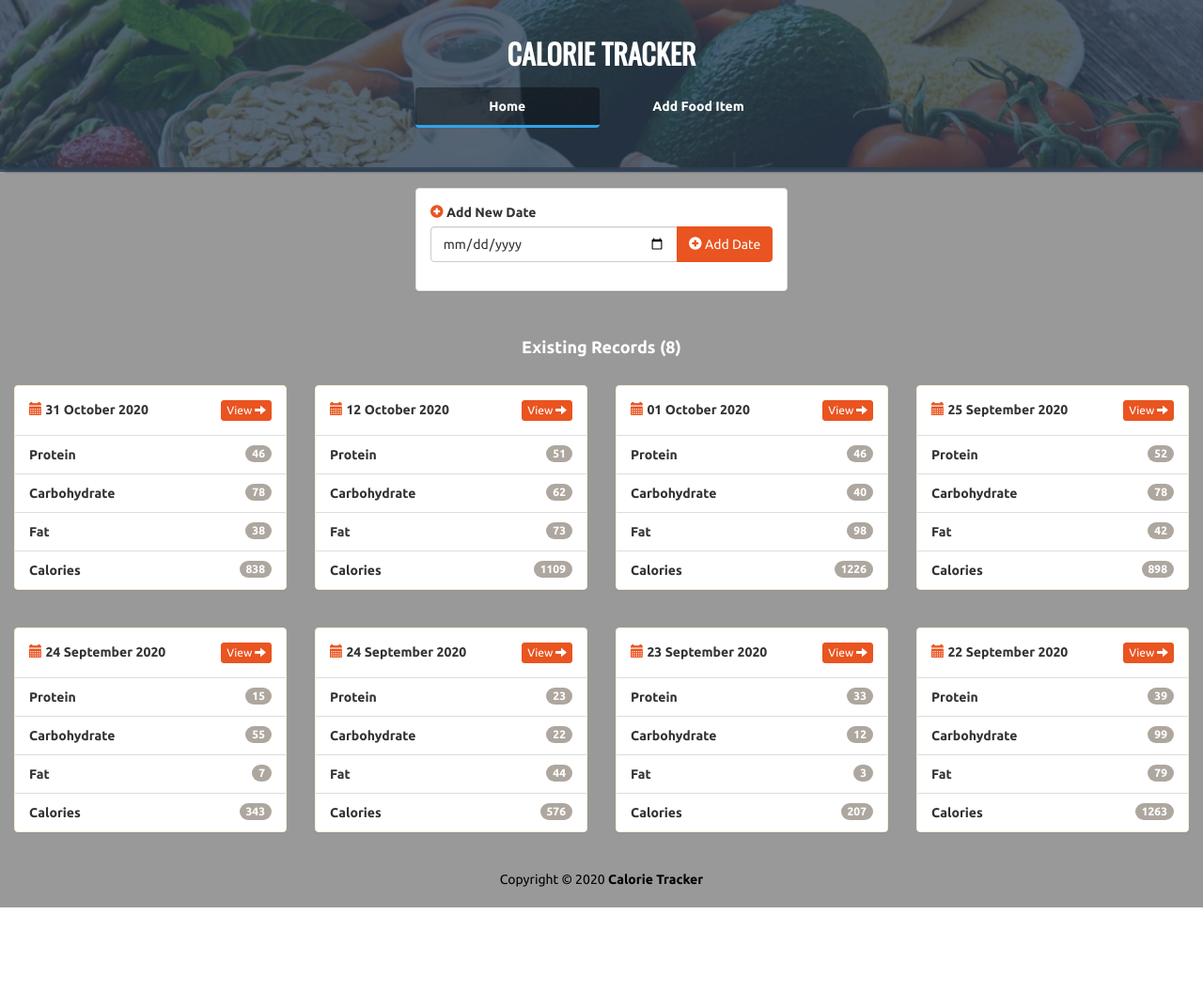
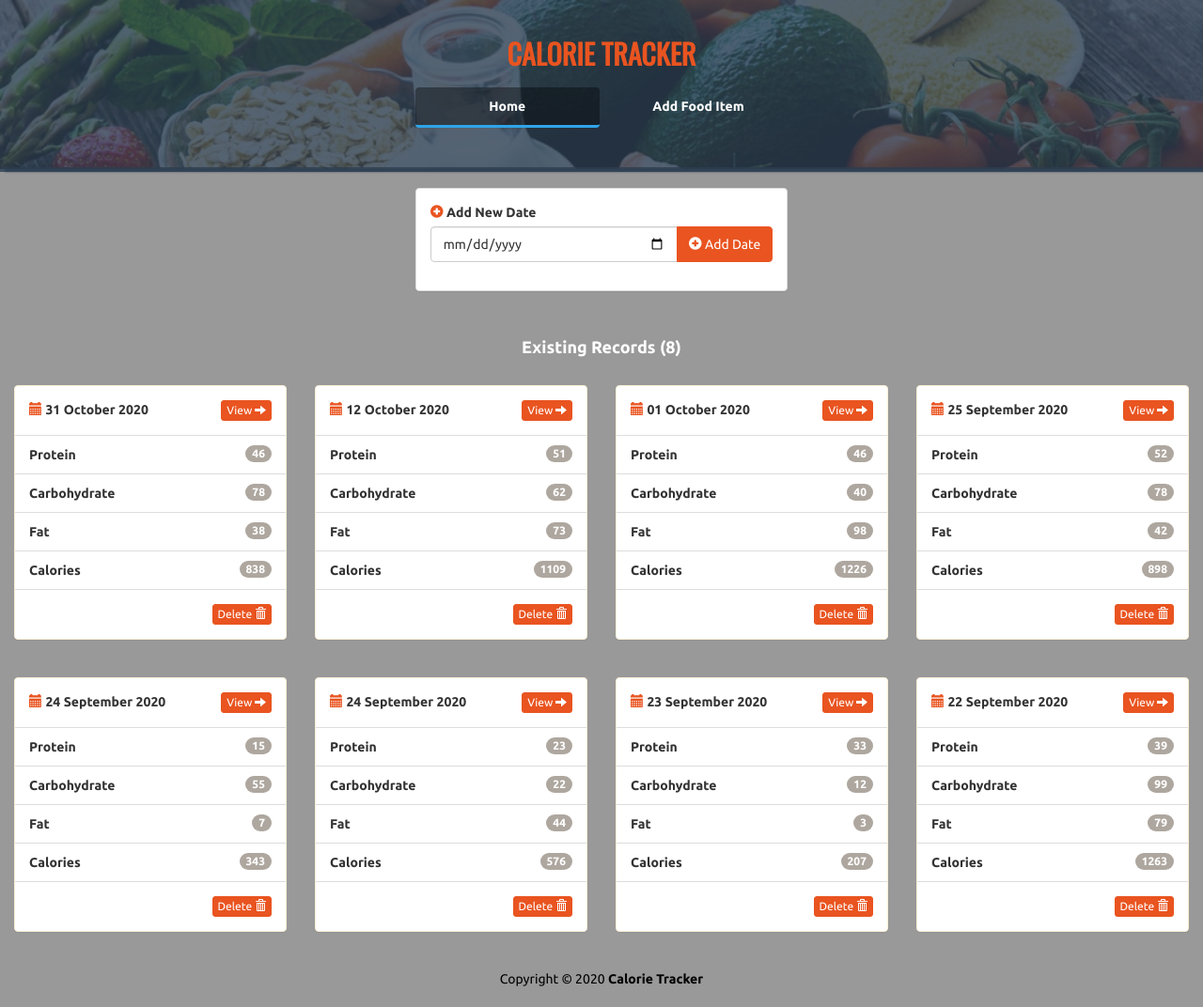
Before and after one commit to Ha-Mundo/calorietracker, a Flask app: page / in a window 1280 px wide. Shown: the whole page at 94% size. Before the commit the page ends 966 px from the top, so only its background shows below. Run offline with Flask 2, Linux system fonts and the light colour scheme; data comes from the database, SQL or seed files in the repository; both versions use the stored data as it was after the commit; some libraries are stand-ins or nearby versions.

Commit message:
Ui improvments

```diff
--- a/foodtracker/static/styles.css
+++ b/foodtracker/static/styles.css
@@ -23,14 +23,14 @@ body {
 }
 #homeJumbo h1 {
 	font-size: 30px;
-	color: white;
+	color: #e95420;
 	font-family: 'Oswald';
 	text-align: center;
 	padding-top: 20px;
 	font-weight: bolder;
 }
 #homeJumbo h1 > a {
-	color: white;
+	color: #e95420;
 	text-decoration: none;
 }
 
--- a/foodtracker/templates/index.html
+++ b/foodtracker/templates/index.html
@@ -54,7 +54,7 @@
 								<div class="form-group">
 									<label><i class="glyphicon glyphicon-plus-sign text-primary"></i> Add New Date</label>
 									<div class="input-group">
-									  <input type="date" class="form-control" name="date" placeholder="Select New Date" aria-label="date" aria-describedby="add-btn">
+									  <input type="date" class="form-control" name="date" placeholder="Select New Date" aria-label="date" aria-describedby="add-btn" required>
 									  <span class="input-group-btn">
 										<button type="submit" class="btn btn-primary" id="add-btn">
 										  <i class="glyphicon glyphicon-plus-sign"></i> Add Date
@@ -93,6 +93,11 @@
 							<li class="list-group-item text-bold"><span class="badge">{{ log_date['fats'] }}</span> Fat</li>
 							<li class="list-group-item text-bold"><span class="badge">{{ log_date['calories'] }}</span> Calories</li>
 						</ul>
+						<div class="panel-body text-bold">
+							<a class="btn btn-primary btn-xs pull-right">
+								Delete <i class="glyphicon glyphicon-trash"></i>
+							</a>
+						</div>
 					</div>
 				</div>
 				{% endfor %}
```
Also changed, not shown: foodtracker/db.sqlite3, 1 other file.
